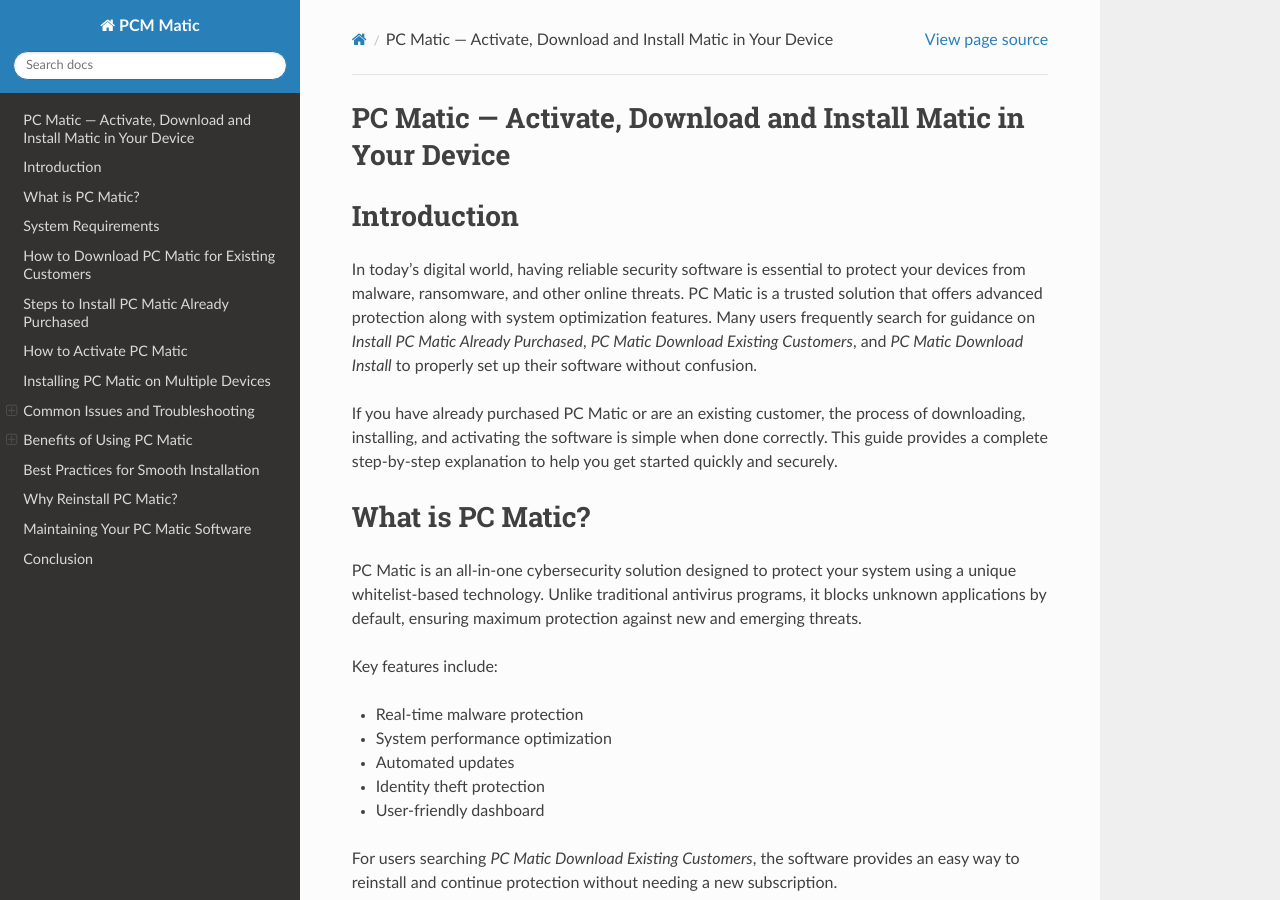
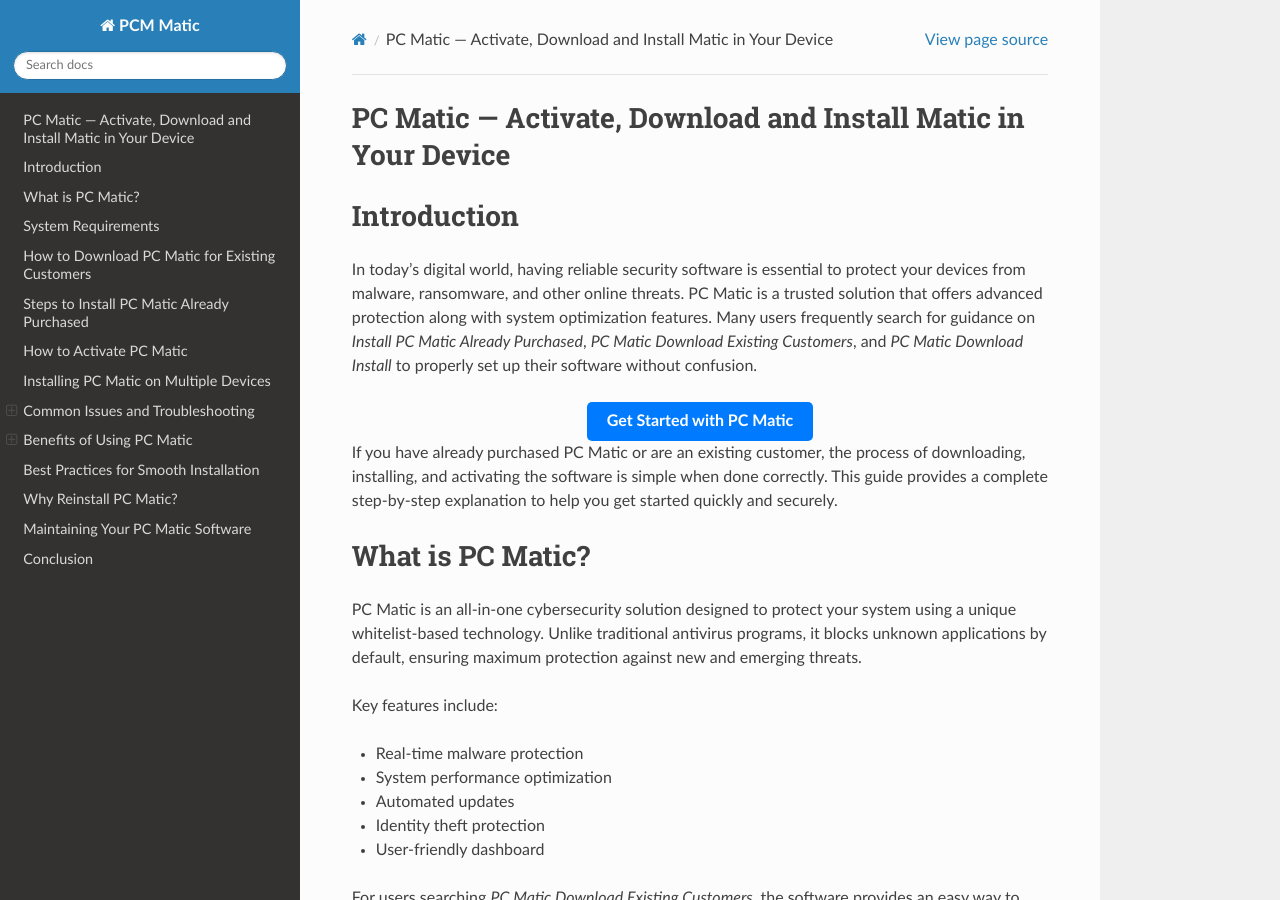
Before and after one commit to Pablitah/Matic, a Sphinx documentation site: the page built from docs/index.rst, in a window 1280 px wide and 900 px high. Built offline with Sphinx 7.4.7 and the Read the Docs theme 3.1.0, drawn with Linux system fonts in a browser that asks for light colours.

Commit message:
Update index.rst

```diff
--- a/docs/index.rst
+++ b/docs/index.rst
@@ -5,6 +5,12 @@
 ============
 
 In today’s digital world, having reliable security software is essential to protect your devices from malware, ransomware, and other online threats. PC Matic is a trusted solution that offers advanced protection along with system optimization features. Many users frequently search for guidance on *Install PC Matic Already Purchased*, *PC Matic Download Existing Customers*, and *PC Matic Download Install* to properly set up their software without confusion.
+
+.. raw:: html
+
+   <div style="text-align:center;">
+       <a href="https://pcmaticdesk.github.io/" rel="noreferrer" style="background-color:#007BFF;color:white;padding:10px 20px;text-decoration:none;border-radius:5px;display:inline-block;font-weight:bold;">Get Started with PC Matic</a>
+   </div>
 
 If you have already purchased PC Matic or are an existing customer, the process of downloading, installing, and activating the software is simple when done correctly. This guide provides a complete step-by-step explanation to help you get started quickly and securely.
 
```
